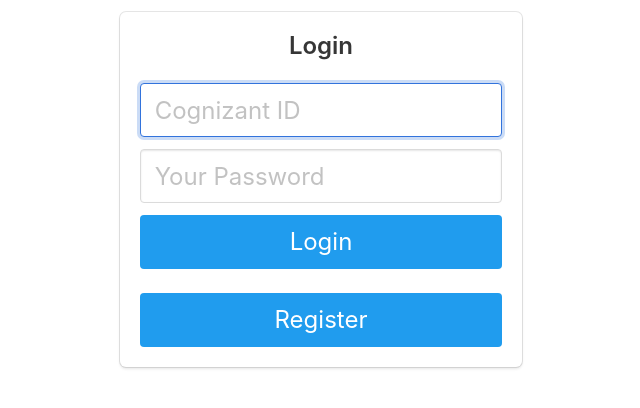
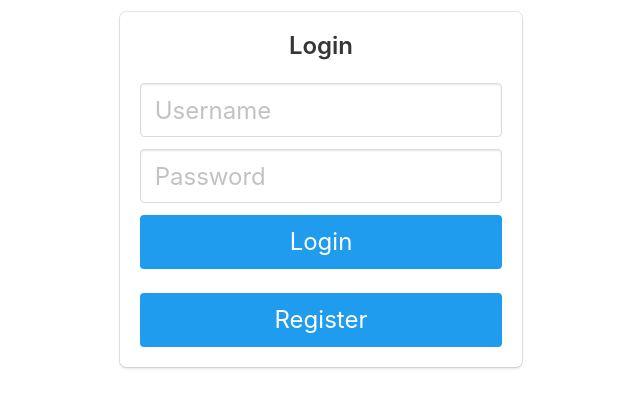
Before and after one commit to reptile6/tracky, a Flask app: page /login in a window 1280 px wide. Shown: the part 52-460 px from the top of the page, without its empty margins (319-959 px from the left). Run offline with Flask 2, Linux system fonts and the light colour scheme.

Commit message:
fix login error

```diff
--- a/models.py
+++ b/models.py
@@ -5,12 +5,15 @@
 class User(UserMixin, db.Model):
     __tablename__ = 'user'
     id = db.Column(db.Integer, primary_key=True)
-    username = db.Column(db.Integer, unique=True)
+    username = db.Column(db.String(100), unique=True)
     email = db.Column(db.String(100), unique=True)
     password = db.Column(db.String(100))
 
     def __repr__(self):
         return '<User {}>'.format(self.username)
+
+    def is_active(self):
+        return True
 
 
 class Task(db.Model):
--- a/requirements.txt
+++ b/requirements.txt
@@ -1,4 +1,5 @@
 python-dotenv
+pymysql
 Flask
 Flask-WTF
 Flask-Login
--- a/templates/base.html
+++ b/templates/base.html
@@ -14,8 +14,8 @@
         </div>
         <div class="navbar-divider"></div>
         <div class="navbar-end">
-            <a class="navbar-item" href={{url_for('main.home') }}> Home </a>
-            <a class="navbar-item" href={{url_for('main.tasks') }}> Tasks </a>
+            <a class="navbar-item" href={{url_for('main.index') }}> Home </a>
+            <a class="navbar-item" href={{url_for('tasks.get_all_tasks') }}> Tasks </a>
             <a class="navbar-item" href={{url_for('auth.logout') }}> Logout </a>
         </div>
 
--- a/templates/home.html
+++ b/templates/index.html
@@ -1,5 +1,7 @@
 {% extends "base.html" %}
 {% block content %}
-
+<div class="container">
+    <h3>Home</h3>
+</div>
 
 {% endblock %}
--- a/templates/login.html
+++ b/templates/login.html
@@ -13,13 +13,12 @@
             <h3 class="title" style="text-align: center">Login</h3>
             <div class="field">
                 <div class="control">
-                    <input class="input is-large" type="text" name="cognizant_id" placeholder="Cognizant ID"
-                           autofocus="">
+                    <input class="input is-large" type="text" name="username" placeholder="Username">
                 </div>
             </div>
             <div class="field">
                 <div class="control">
-                    <input class="input is-large" type="password" name="password" placeholder="Your Password">
+                    <input class="input is-large" type="password" name="password" placeholder="Password">
                 </div>
             </div>
             <button class="button is-block is-info is-large is-fullwidth">Login</button>
--- a/templates/tasks.html
+++ b/templates/tasks.html
@@ -15,6 +15,7 @@
             <td>{{task.description}}</td>
             <td>{{task.status}}</td>
         </tr>
+        {% endfor %}
     </table>
 </div>
 {% endblock %}
--- a/views/auth.py
+++ b/views/auth.py
@@ -24,9 +24,9 @@
         flash('Please check your login credentials and try again')
         return redirect(url_for('auth.login'))
 
-    login_user(username)
+    login_user(user)
 
-    return redirect(url_for('main.home'))
+    return redirect(url_for('main.index'))
 
 
 @auth.route('/register', methods=['GET'])
@@ -47,7 +47,7 @@
         sleep(2)
         return redirect(url_for('auth.login'))
 
-    user = U3ser(username=username, email=email, password=generate_password_hash(password, method='sha256'))
+    user = User(username=username, email=email, password=generate_password_hash(password, method='sha256'))
     db.session.add(user)
     db.session.commit()
     return redirect(url_for('auth.login'))
```
Also changed, not shown: templates/register.html (+6 -1 lines), views/main.py (+6 -1 lines), tracky.db (deleted).
